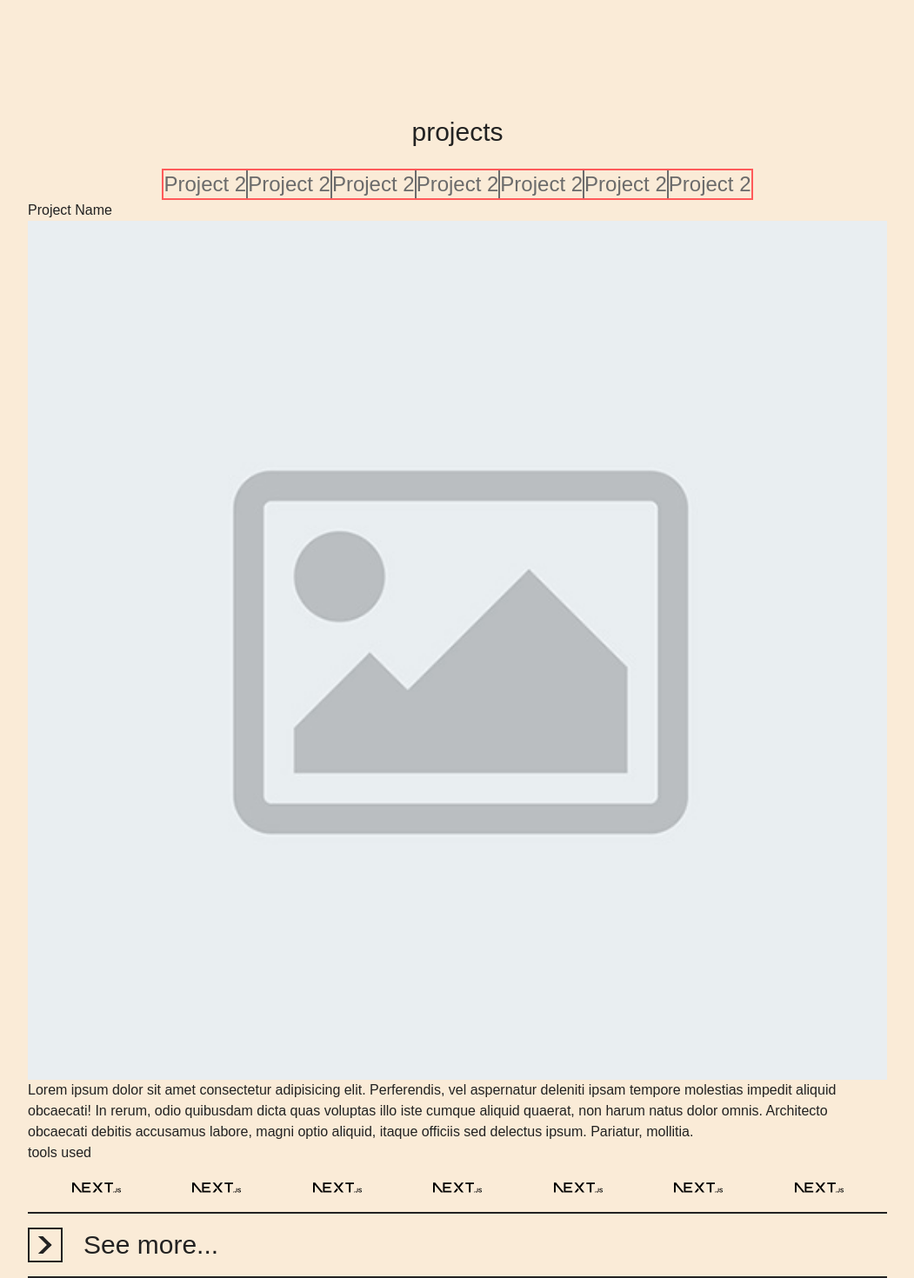
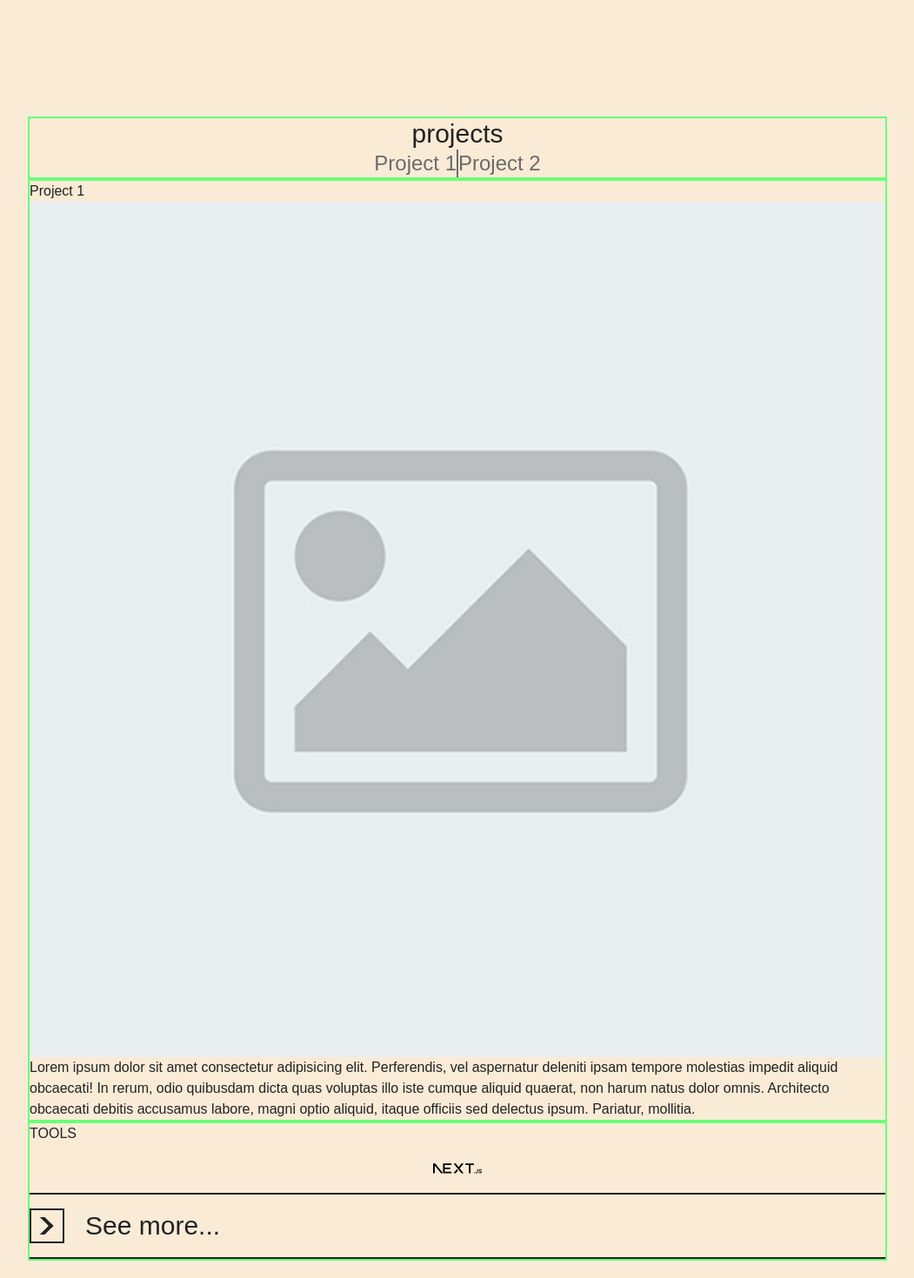
Before and after one commit to 842u/842u-dev, a Next.js app: page / in a window 1280 px wide. Shown: the part 668-2138 px from the top of the page at 87% size, without its empty margins (114-1165 px from the left). Built offline with nearby package versions, Linux system fonts and the light colour scheme.

Commit message:
feat: add ProjectCard

```diff
--- a/components/sections/ProjectsSection.tsx
+++ b/components/sections/ProjectsSection.tsx
@@ -1,64 +1,56 @@
-import Image from 'next/image';
+import { HorizontalMenu } from '../ui/HorizontalMenu';
+import { Project, ProjectCard } from '../ui/ProjectCard/ProjectCard';
 
-import { HorizontalMenu } from '../ui/HorizontalMenu';
-import { LinkButton } from '../ui/LinkButton';
+const mockProjects: Project[] = [
+  {
+    name: 'Project 1',
+    image: '/placeholder-image.jpg',
+    description: `Lorem ipsum dolor sit amet consectetur adipisicing elit. Perferendis,
+    vel aspernatur deleniti ipsam tempore molestias impedit aliquid
+    obcaecati! In rerum, odio quibusdam dicta quas voluptas illo iste
+    cumque aliquid quaerat, non harum natus dolor omnis. Architecto
+    obcaecati debitis accusamus labore, magni optio aliquid, itaque
+    officiis sed delectus ipsum. Pariatur, mollitia.`,
+    tools: [
+      {
+        name: 'nextjs',
+        icon: '/next.svg',
+      },
+    ],
+  },
+  {
+    name: 'Project 2',
+    image: '/placeholder-image.jpg',
+    description: `Lorem ipsum dolor sit amet consectetur adipisicing elit. Perferendis,
+    vel aspernatur deleniti ipsam tempore molestias impedit aliquid
+    obcaecati! In rerum, odio quibusdam dicta quas voluptas illo iste
+    cumque aliquid quaerat, non harum natus dolor omnis. Architecto
+    obcaecati debitis accusamus labore, magni optio aliquid, itaque
+    officiis sed delectus ipsum. Pariatur, mollitia.`,
+    tools: [
+      {
+        name: 'nextjs',
+        icon: '/next.svg',
+      },
+    ],
+  },
+];
 
 export function ProjectsSection() {
   return (
     <section
       aria-label="projects overview"
-      className="h-screen border-2 border-light px-4 md:px-16 lg:px-36"
+      className="min-h-screen border-2 border-light px-4 md:px-16 lg:px-36"
     >
-      <div className="flex flex-col items-center justify-center gap-6">
+      <div className="flex flex-col items-center justify-center border-2 border-success">
         <h2 className="text-3xl">projects</h2>
-        <HorizontalMenu />
+
+        <HorizontalMenu>
+          {mockProjects.map((mockProject) => mockProject.name)}
+        </HorizontalMenu>
       </div>
 
-      <h3>Project Name</h3>
-      <div className="relative aspect-square w-full">
-        <Image
-          fill
-          alt="project image"
-          className="object-cover"
-          src="/placeholder-image.jpg"
-        />
-      </div>
-
-      <p>
-        Lorem ipsum dolor sit amet consectetur adipisicing elit. Perferendis,
-        vel aspernatur deleniti ipsam tempore molestias impedit aliquid
-        obcaecati! In rerum, odio quibusdam dicta quas voluptas illo iste cumque
-        aliquid quaerat, non harum natus dolor omnis. Architecto obcaecati
-        debitis accusamus labore, magni optio aliquid, itaque officiis sed
-        delectus ipsum. Pariatur, mollitia.
-      </p>
-
-      <h3>tools used</h3>
-      <div className="flex flex-wrap justify-evenly gap-8">
-        <div className="relative aspect-square w-14">
-          <Image fill alt="nextjs logo" src="/next.svg" />
-        </div>
-        <div className="relative aspect-square w-14">
-          <Image fill alt="nextjs logo" src="/next.svg" />
-        </div>
-        <div className="relative aspect-square w-14">
-          <Image fill alt="nextjs logo" src="/next.svg" />
-        </div>
-        <div className="relative aspect-square w-14">
-          <Image fill alt="nextjs logo" src="/next.svg" />
-        </div>
-        <div className="relative aspect-square w-14">
-          <Image fill alt="nextjs logo" src="/next.svg" />
-        </div>
-        <div className="relative aspect-square w-14">
-          <Image fill alt="nextjs logo" src="/next.svg" />
-        </div>
-        <div className="relative aspect-square w-14">
-          <Image fill alt="nextjs logo" src="/next.svg" />
-        </div>
-      </div>
-
-      <LinkButton href="/projects">See more...</LinkButton>
+      <ProjectCard project={mockProjects[0]} />
     </section>
   );
 }
--- a/components/ui/HorizontalMenu.tsx
+++ b/components/ui/HorizontalMenu.tsx
@@ -1,13 +1,11 @@
-export function HorizontalMenu() {
+type HorizontalMenuProps = {
+  children?: string[];
+};
+
+export function HorizontalMenu({ children }: HorizontalMenuProps) {
   return (
-    <menu className="flex flex-wrap justify-center gap-y-5 divide-x-2 border-2 border-error text-2xl text-dark-lighter dark:text-light-darker">
-      <li>Project 2</li>
-      <li>Project 2</li>
-      <li>Project 2</li>
-      <li>Project 2</li>
-      <li>Project 2</li>
-      <li>Project 2</li>
-      <li>Project 2</li>
+    <menu className="flex flex-wrap justify-center gap-y-5 divide-x-2 text-2xl text-dark-lighter dark:text-light-darker">
+      {children?.map((child) => <li>{child}</li>)}
     </menu>
   );
 }
--- /dev/null
+++ b/components/ui/ProjectCard/ProjectCard.tsx
@@ -0,0 +1,54 @@
+import Image from 'next/image';
+
+import { LinkButton } from '../LinkButton';
+
+type Tool = {
+  name: string;
+  icon: string;
+};
+
+export type Project = {
+  name: string;
+  image: string;
+  description: string;
+  tools: Tool[];
+};
+
+type ProjectCardProps = {
+  project: Project;
+};
+
+export function ProjectCard({ project }: ProjectCardProps) {
+  return (
+    <div>
+      <div className="border-2 border-success">
+        <h3>{project.name}</h3>
+
+        <div className="relative aspect-square w-full">
+          <Image
+            fill
+            alt={`${project.name} overview image`}
+            className="object-cover"
+            src={project.image}
+          />
+        </div>
+
+        <p>{project.description}</p>
+      </div>
+
+      <div className="border-2 border-success">
+        <h3>TOOLS</h3>
+
+        <div className="flex flex-wrap justify-evenly gap-8">
+          {project.tools.map((tool) => (
+            <div className="relative aspect-square w-14">
+              <Image fill alt={`${tool.name}`} src={tool.icon} />
+            </div>
+          ))}
+        </div>
+
+        <LinkButton href="/projects">See more...</LinkButton>
+      </div>
+    </div>
+  );
+}
```
